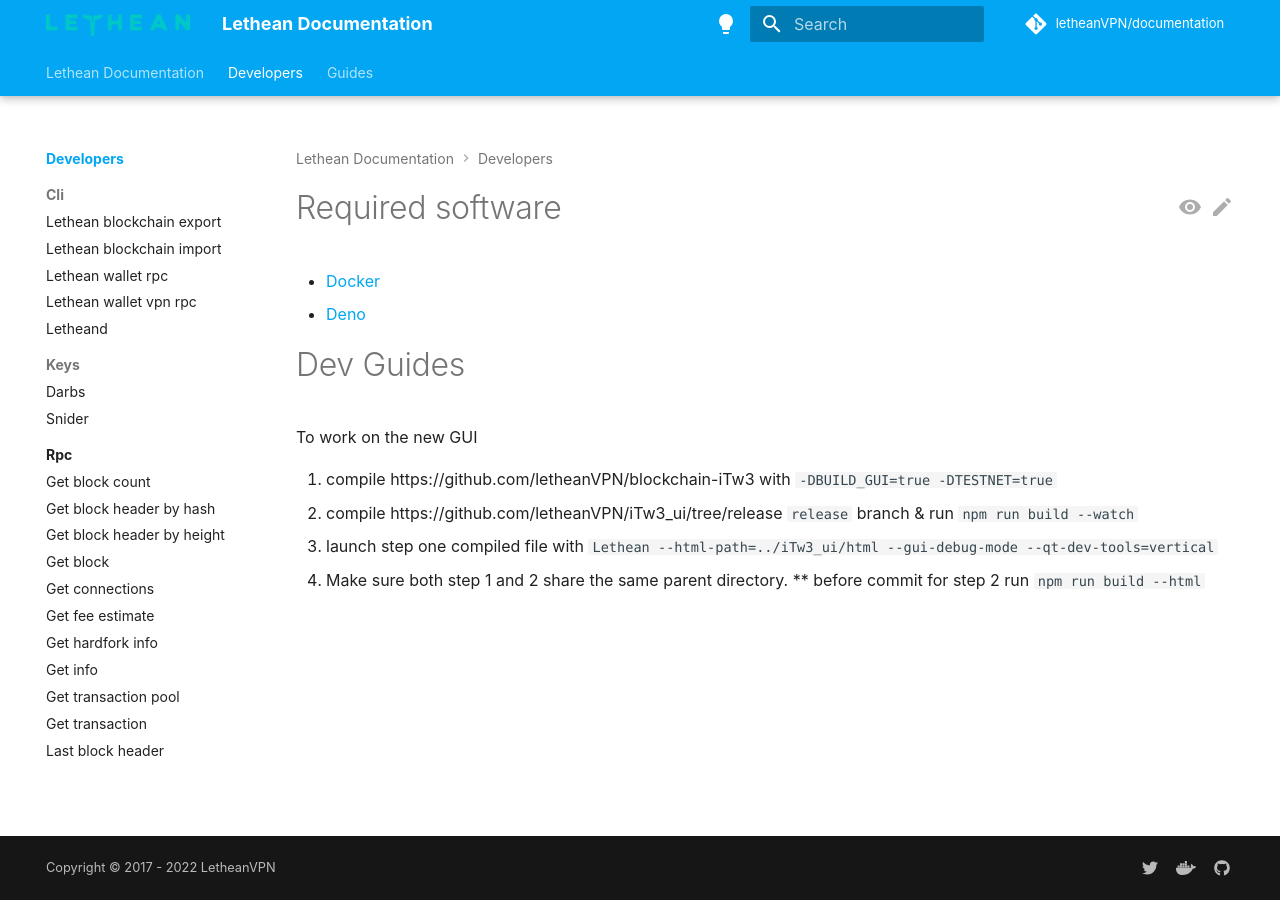
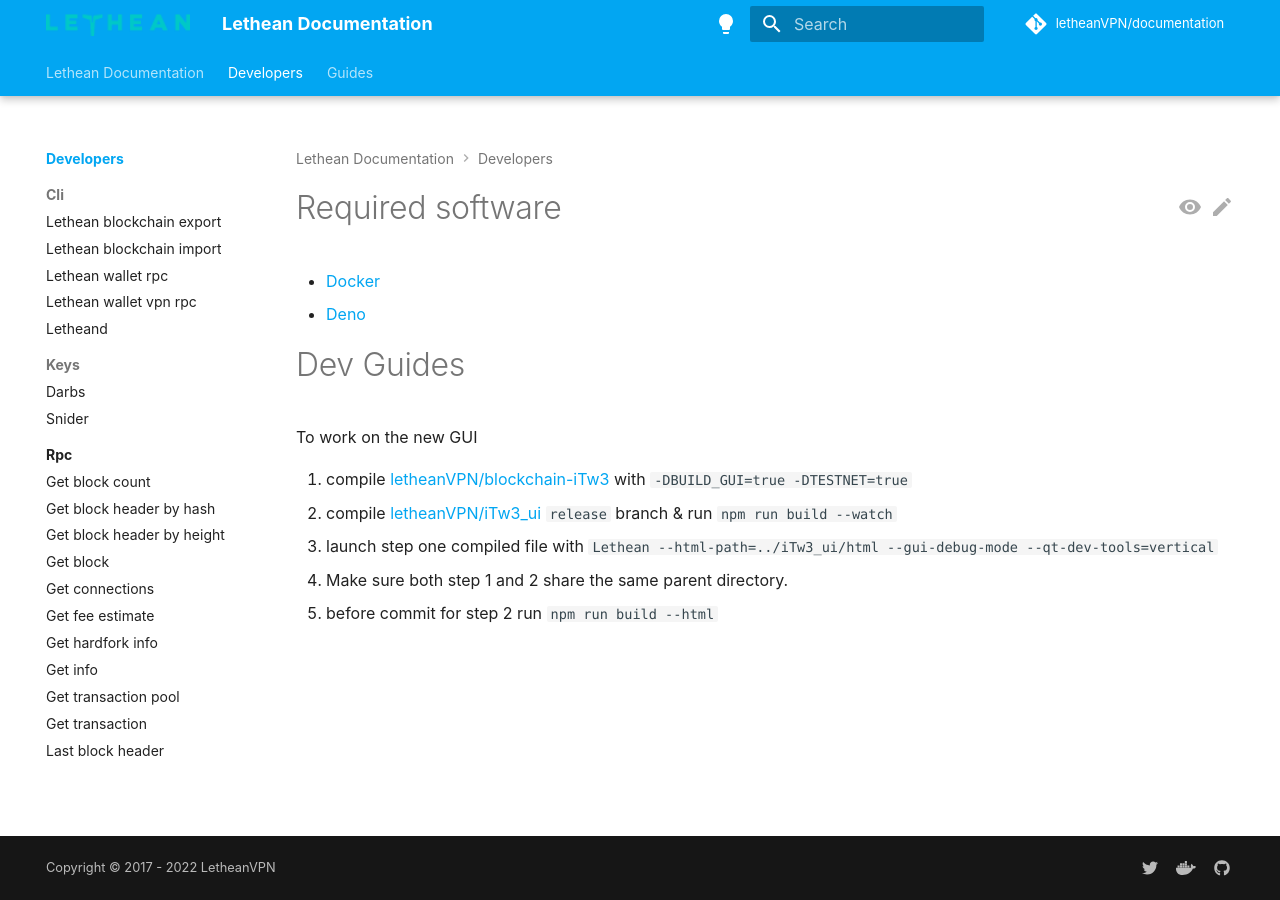
Before and after one commit to letheanVPN/documentation, an MkDocs documentation site: the page built from docs/developers/index.md, in a window 1280 px wide. Built offline with MkDocs 1.6.1 and Material for MkDocs 9.7.7, drawn with Linux system fonts in a browser that asks for light colours; plug-ins that fetch from the network failed and are left out; comment, search, counter and statistics services are not loaded; some of the changed lines change nothing that is shown.

Commit message:
Update index.md

```diff
--- a/docs/developers/index.md
+++ b/docs/developers/index.md
@@ -7,9 +7,9 @@
 
 To work on the new GUI
 
-1. compile https://github.com/letheanVPN/blockchain-iTw3 with `-DBUILD_GUI=true -DTESTNET=true`
-2. compile https://github.com/letheanVPN/iTw3_ui/tree/release `release` branch & run `npm run build --watch`
+1. compile [letheanVPN/blockchain-iTw3](https://github.com/letheanVPN/blockchain-iTw3) with `-DBUILD_GUI=true -DTESTNET=true`
+2. compile [letheanVPN/iTw3_ui](https://github.com/letheanVPN/iTw3_ui/tree/release) `release` branch & run `npm run build --watch`
 3. launch step one compiled file with `Lethean --html-path=../iTw3_ui/html --gui-debug-mode --qt-dev-tools=vertical`
 
-* Make sure both step 1 and 2 share the same parent directory.
-** before commit for step 2 run `npm run build --html`
+- Make sure both step 1 and 2 share the same parent directory.
+- before commit for step 2 run `npm run build --html`
```
